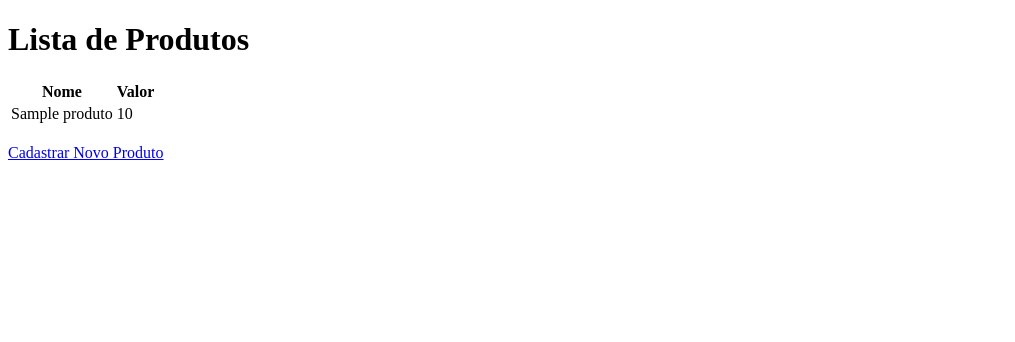
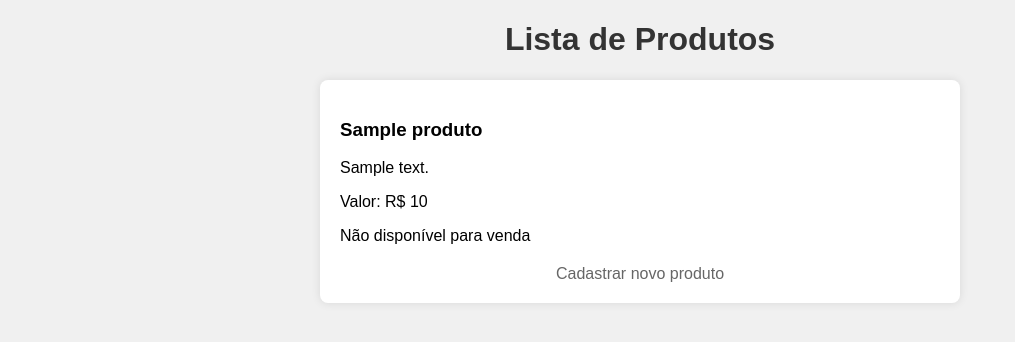
Before and after one commit to Lucas-dev98/cadastro_produto, a Flask app: template templates/lista_produtos.html in a window 1280 px wide. Shown: the top 342 px of the page, without its empty margins (0-1015 px from the left). Run offline with Flask 3, Linux system fonts and the light colour scheme; the template is opened without the code that fills it: most values are stand-ins (such as "Sample title", 1, 10 or a date in 2020).

Commit message:
Adicionando estilização

```diff
--- a/app.py
+++ b/app.py
@@ -1,6 +1,6 @@
 from flask import Flask, render_template, request, redirect, url_for
 
-app = Flask(__name__)
+app = Flask(__name__, template_folder='templates')
 
 produtos = []
 
@@ -25,6 +25,7 @@ def cadastrar_produto():
         }
         produtos.append(produto)
         return redirect(url_for('listar_produtos'))
+
     return render_template('cadastrar_produto.html')
 
 if __name__ == '__main__':
--- /dev/null
+++ b/static/styles.css
@@ -0,0 +1,75 @@
+/* styles.css */
+
+body {
+    font-family: Arial, sans-serif;
+    background-color: #f0f0f0;
+    margin: 0;
+    padding: 0;
+}
+
+h1 {
+    text-align: center;
+    color: #333;
+}
+
+.container {
+    max-width: 600px;
+    margin: 20px auto;
+    background-color: #fff;
+    padding: 20px;
+    border-radius: 8px;
+    box-shadow: 0 0 10px rgba(0, 0, 0, 0.1);
+}
+
+form {
+    max-width: 600px;
+    margin: 0 auto;
+    background-color: #fff;
+    padding: 20px;
+    border-radius: 8px;
+    box-shadow: 0 0 10px rgba(0, 0, 0, 0.1);
+}
+
+label {
+    display: block;
+    margin-bottom: 8px;
+    color: #555;
+}
+
+input[type="text"],
+input[type="number"],
+select {
+    width: calc(100% - 16px);
+    padding: 8px;
+    margin-bottom: 10px;
+    border: 1px solid #ccc;
+    border-radius: 4px;
+    box-sizing: border-box;
+    font-size: 14px;
+}
+
+input[type="submit"] {
+    background-color: #4CAF50;
+    color: white;
+    padding: 12px 20px;
+    border: none;
+    border-radius: 4px;
+    cursor: pointer;
+    font-size: 14px;
+}
+
+input[type="submit"]:hover {
+    background-color: #45a049;
+}
+
+a {
+    display: block;
+    text-align: center;
+    margin-top: 20px;
+    color: #666;
+    text-decoration: none;
+}
+
+a:hover {
+    text-decoration: underline;
+}
--- a/templates/lista_produtos.html
+++ b/templates/lista_produtos.html
@@ -4,26 +4,20 @@
     <meta charset="UTF-8">
     <meta name="viewport" content="width=device-width, initial-scale=1.0">
     <title>Lista de Produtos</title>
+    <link rel="stylesheet" href="{{ url_for('static', filename='styles.css') }}">
 </head>
 <body>
     <h1>Lista de Produtos</h1>
-    <table>
-        <thead>
-            <tr>
-                <th>Nome</th>
-                <th>Valor</th>
-            </tr>
-        </thead>
-        <tbody>
-            {% for produto in produtos %}
-                <tr>
-                    <td>{{ produto.nome }}</td>
-                    <td>{{ produto.valor }}</td>
-                </tr>
-            {% endfor %}
-        </tbody>
-    </table>
-    <br>
-    <a href="{{ url_for('cadastrar_produto') }}">Cadastrar Novo Produto</a>
+    <div class="container">
+        {% for produto in produtos %}
+            <div class="produto">
+                <h3>{{ produto.nome }}</h3>
+                <p>{{ produto.descricao }}</p>
+                <p><span class="valor">Valor:</span> R$ {{ produto.valor }}</p>
+                <p>{{ 'Disponível para venda' if produto.disponivel else 'Não disponível para venda' }}</p>
+            </div>
+        {% endfor %}
+        <a href="{{ url_for('cadastrar_produto') }}">Cadastrar novo produto</a>
+    </div>
 </body>
 </html>
```
Also changed, not shown: templates/base.html (added, +30 -0 lines), templates/cadastrar_produto.html (added, +30 -0 lines), templates/cadastrar_produtos.html (deleted, +0 -27 lines).
